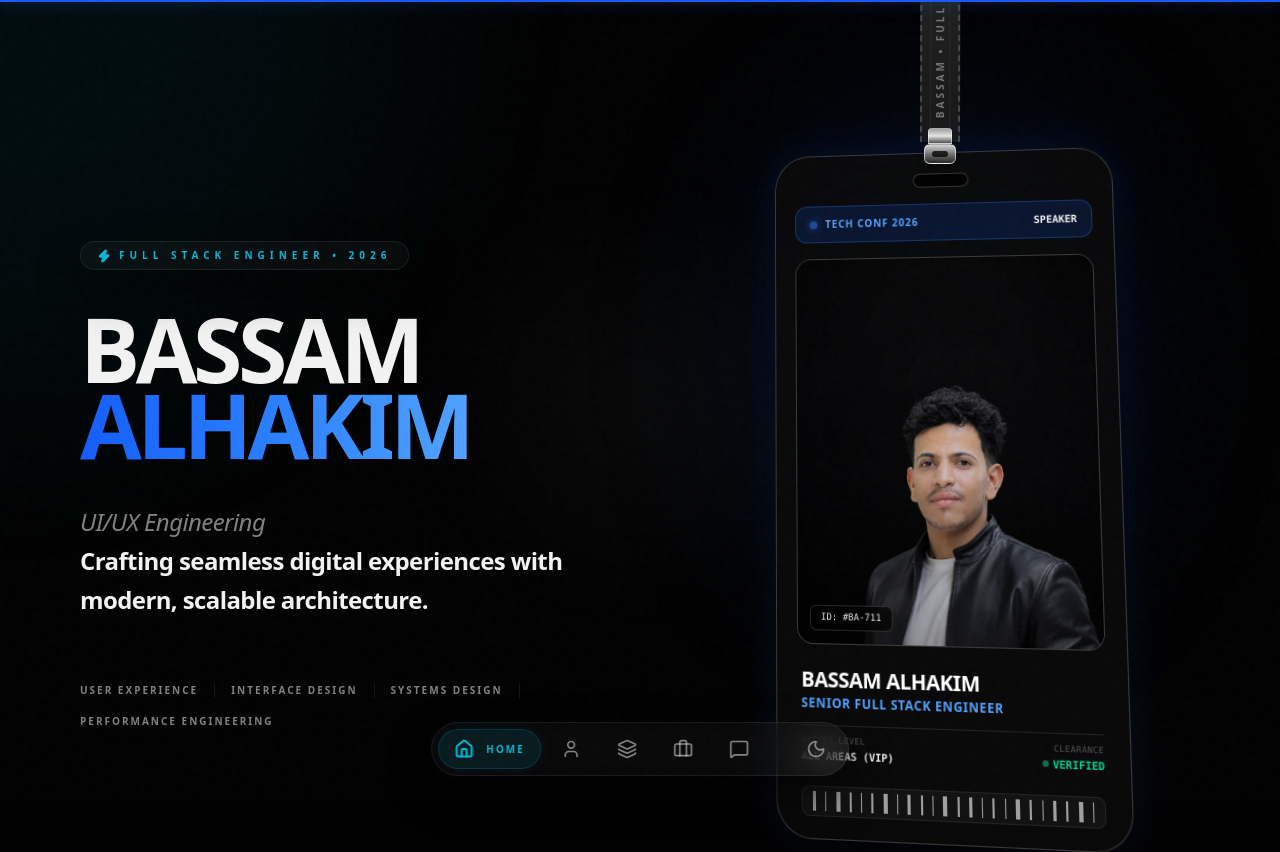
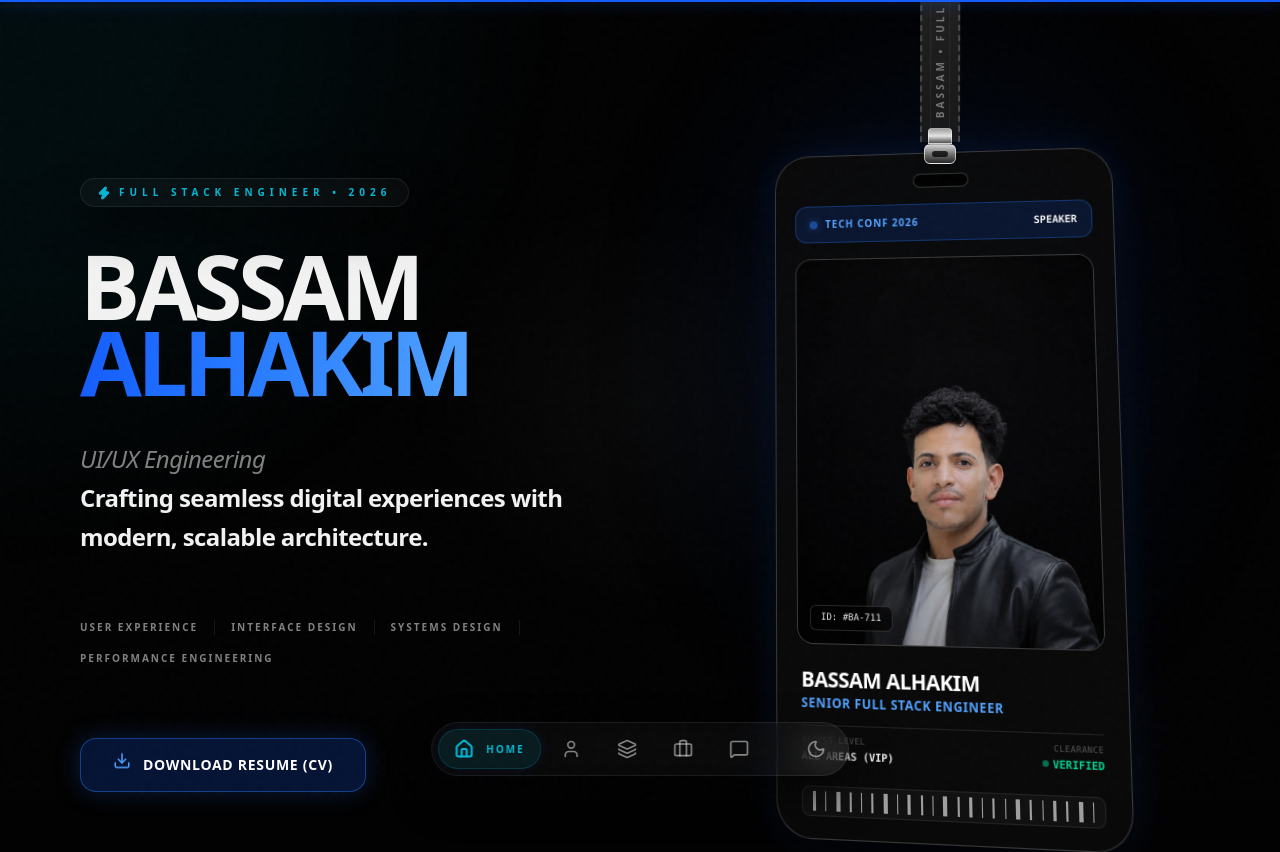
Before and after one commit to bassamdev711/bassam-alhakim-portfolio, a Next.js app: page / in a window 1280 px wide. Shown: the top 852 px of the page. Built offline with nearby package versions, Linux system fonts and the light colour scheme.

Commit message:
feat: add Primary Download CV CTA button and Easter Egg interactive Barcode CV link

```diff
--- a/app/page.tsx
+++ b/app/page.tsx
@@ -12,7 +12,9 @@ import {
   Terminal,
   ExternalLink,
   ChevronRight,
-  ArrowUpRight
+  ArrowUpRight,
+  Download,
+  FileText
 } from "lucide-react";
 import Link from "next/link";
 
@@ -135,6 +137,26 @@ export default function PortfolioPage() {
                 </span>
               ))}
             </motion.div>
+
+            {/* Primary CTA: Download Resume / CV */}
+            <motion.div
+               initial={{ opacity: 0, y: 20 }}
+               animate={{ opacity: 1, y: 0 }}
+               transition={{ delay: 0.5 }}
+               className="pt-8 flex justify-center lg:justify-start"
+            >
+              <a
+                href="/Bassam_Alhakim_Systems_Engineer_CV.pdf"
+                target="_blank"
+                rel="noopener noreferrer"
+                download="Bassam_Alhakim_Systems_Engineer_CV.pdf"
+                className="group relative inline-flex items-center gap-3 px-8 py-4 rounded-2xl bg-blue-600/20 hover:bg-blue-600 border border-blue-500/40 hover:border-blue-400 text-white font-bold text-sm uppercase tracking-wider shadow-[0_0_25px_rgba(37,99,235,0.25)] hover:shadow-[0_0_35px_rgba(37,99,235,0.6)] transition-all duration-300 transform hover:-translate-y-0.5 overflow-hidden active:scale-95"
+              >
+                <div className="absolute inset-0 bg-gradient-to-r from-blue-400/0 via-white/20 to-blue-400/0 -translate-x-full group-hover:translate-x-full transition-transform duration-700 pointer-events-none" />
+                <Download size={18} className="text-blue-400 group-hover:text-white transition-colors animate-bounce" />
+                <span>Download Resume (CV)</span>
+              </a>
+            </motion.div>
           </div>
 
           {/* RIGHT SIDE: Suspended ID Badge Experience (Order 1 on Mobile, Order 2 on Desktop) */}
@@ -242,14 +264,26 @@ export default function PortfolioPage() {
                   </div>
                 </div>
 
-                {/* Simulated Barcode Section */}
-                <div className="pt-2 flex items-center justify-between gap-3 opacity-75 group-hover:opacity-100 transition-opacity">
-                  <div className="h-7 flex-1 flex items-center justify-between gap-[2px] bg-white/5 px-2.5 py-1 rounded-lg border border-white/10 font-mono overflow-hidden">
+                {/* Simulated Barcode Section (Easter Egg CV Download) */}
+                <a
+                  href="/Bassam_Alhakim_Systems_Engineer_CV.pdf"
+                  target="_blank"
+                  rel="noopener noreferrer"
+                  download="Bassam_Alhakim_Systems_Engineer_CV.pdf"
+                  title="Click to Download CV.pdf [Easter Egg]"
+                  className="pt-2 flex items-center justify-between gap-3 opacity-75 hover:opacity-100 transition-all cursor-pointer group/barcode block"
+                >
+                  <div className="h-7 flex-1 flex items-center justify-between gap-[2px] bg-white/5 hover:bg-blue-600/20 px-2.5 py-1 rounded-lg border border-white/10 group-hover/barcode:border-blue-500/50 font-mono overflow-hidden relative transition-colors shadow-inner">
                     {[3,1,4,2,1,2,4,1,3,2,1,4,2,3,1,2,1,4,2,1,3,2,4,1].map((w, idx) => (
-                      <div key={idx} className="h-full bg-white/80" style={{ width: `${w}px` }} />
+                      <div key={idx} className="h-full bg-white/80 group-hover/barcode:bg-blue-300 transition-colors" style={{ width: `${w}px` }} />
                     ))}
+                    {/* Hover text overlay */}
+                    <div className="absolute inset-0 bg-black/85 backdrop-blur-sm flex items-center justify-center gap-1.5 opacity-0 group-hover/barcode:opacity-100 transition-opacity duration-300">
+                      <FileText size={12} className="text-blue-400 animate-pulse" />
+                      <span className="text-[9px] font-mono font-bold tracking-widest text-blue-300 uppercase">GET_CV.PDF</span>
+                    </div>
                   </div>
-                </div>
+                </a>
               </div>
             </motion.div>
           </motion.div>
```
Also changed, not shown: 1 other file (tests, documents, lock files or other folders).
